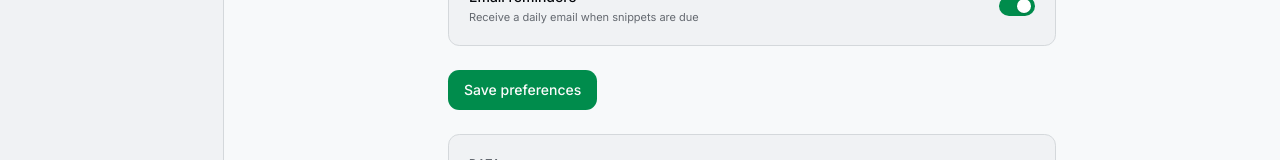
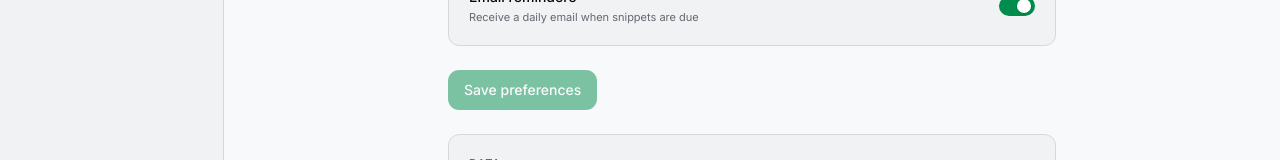
Before and after one commit to prithaxdev/CodePulse, a Next.js app in the folder apps/web/: page /settings in a window 1280 px wide. Shown: the part 502-662 px from the top of the page. Built offline with nearby package versions, Linux system fonts and the light colour scheme; no server answers.

Commit message:
feat: disable save button when no preferences have changed

```diff
--- a/apps/web/app/(app)/settings/page.tsx
+++ b/apps/web/app/(app)/settings/page.tsx
@@ -132,6 +132,13 @@ function parseTime(t: string): { hour: number; minute: string } {
   return { hour, minute }
 }
 
+// ── Helpers ──────────────────────────────────────────────────────────
+function setsEqual(a: Set<LanguageId>, b: Set<LanguageId>): boolean {
+  if (a.size !== b.size) return false
+  for (const item of a) if (!b.has(item)) return false
+  return true
+}
+
 // ── Page ─────────────────────────────────────────────────────────────
 export default function SettingsPage() {
   const { user, isLoaded } = useUser()
@@ -142,6 +149,18 @@ export default function SettingsPage() {
   )
   const [reminderTime, setReminderTime] = useState("09:00")
   const [emailReminders, setEmailReminders] = useState(true)
+
+  // mirror of the last persisted values — used to compute isDirty
+  const [savedLanguages, setSavedLanguages] = useState<Set<LanguageId>>(
+    new Set<LanguageId>(["typescript", "javascript"]),
+  )
+  const [savedReminderTime, setSavedReminderTime] = useState("09:00")
+  const [savedEmailReminders, setSavedEmailReminders] = useState(true)
+
+  const isDirty =
+    !setsEqual(languages, savedLanguages) ||
+    reminderTime !== savedReminderTime ||
+    emailReminders !== savedEmailReminders
 
   const [loading, setLoading] = useState(true)
   const [saving, setSaving] = useState(false)
@@ -155,10 +174,14 @@ export default function SettingsPage() {
       if (!res.ok) return
       const data = await res.json()
       if (Array.isArray(data.preferred_languages)) {
-        setLanguages(new Set(data.preferred_languages as LanguageId[]))
+        const langs = new Set(data.preferred_languages as LanguageId[])
+        setLanguages(langs)
+        setSavedLanguages(langs)
       }
       if (data.review_reminder_time) {
-        setReminderTime(data.review_reminder_time.slice(0, 5))
+        const t = data.review_reminder_time.slice(0, 5)
+        setReminderTime(t)
+        setSavedReminderTime(t)
       }
     } finally {
       setLoading(false)
@@ -168,7 +191,9 @@ export default function SettingsPage() {
   useEffect(() => {
     if (!isLoaded) return
     const meta = user?.unsafeMetadata as Record<string, unknown> | undefined
-    if (meta?.emailReminders === false) setEmailReminders(false)
+    const emailOn = meta?.emailReminders !== false
+    setEmailReminders(emailOn)
+    setSavedEmailReminders(emailOn)
     loadPrefs()
   }, [isLoaded, user, loadPrefs])
 
@@ -210,6 +235,9 @@ export default function SettingsPage() {
         throw new Error(error ?? "Save failed")
       }
 
+      setSavedLanguages(new Set(languages))
+      setSavedReminderTime(reminderTime)
+      setSavedEmailReminders(emailReminders)
       toast.success("Preferences saved.")
     } catch (err) {
       toast.error(err instanceof Error ? err.message : "Something went wrong")
@@ -375,7 +403,7 @@ export default function SettingsPage() {
         <button
           type="button"
           onClick={handleSave}
-          disabled={saving}
+          disabled={saving || !isDirty}
           className={cn(
             "flex items-center gap-2 rounded-xl bg-primary px-4 py-2.5",
             "text-sm font-medium text-primary-foreground",
```
